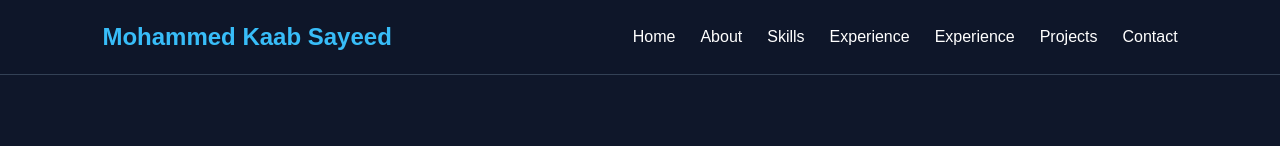
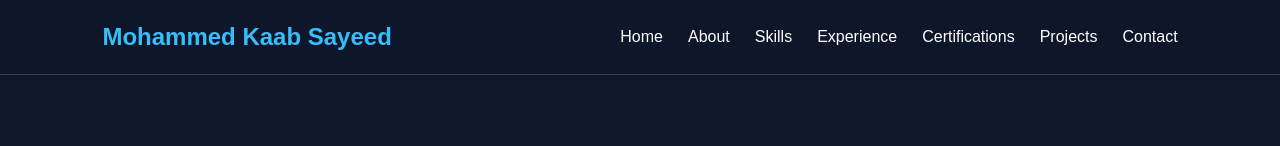
Before and after one commit to KaabSayeed/kaab-portfolio, a plain HTML site: page index.html in a window 1280 px wide. Shown: the top 146 px of the page. Drawn offline with Linux system fonts and the light colour scheme.

Commit message:
index.html

```diff
--- a/index.html
+++ b/index.html
@@ -257,7 +257,7 @@
             <li><a href="#about">About</a></li>
             <li><a href="#skills">Skills</a></li>
             <li><a href="#experience">Experience</a></li>
-            <li><a href="#Certifications">Experience</a></li>
+            <li><a href="#Certifications">Certifications</a></li>
             <li><a href="#projects">Projects</a></li>
             <li><a href="#contact">Contact</a></li>
         </ul>
```
